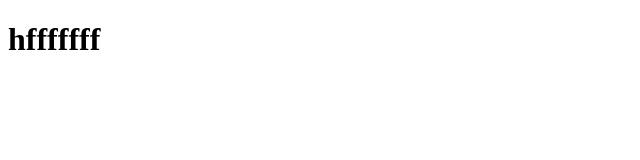
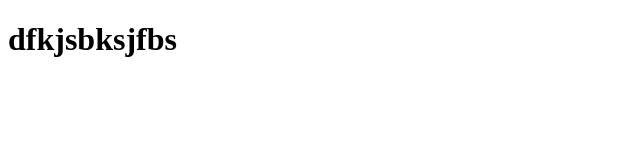
Before and after one commit to nguyentruc318/reading, a plain HTML site: page index.html in a window 1280 px wide. Shown: the whole page, without its empty margins (0-640 px from the left). Drawn offline with Linux system fonts and the light colour scheme.

Commit message:
user1 fix

```diff
--- a/index.html
+++ b/index.html
@@ -6,6 +6,6 @@
     <title>HOMEPAGE</title>
   </head>
   <body>
-    <h1>hfffffff</h1>
+    <h1>dfkjsbksjfbs</h1>
   </body>
 </html>
```
